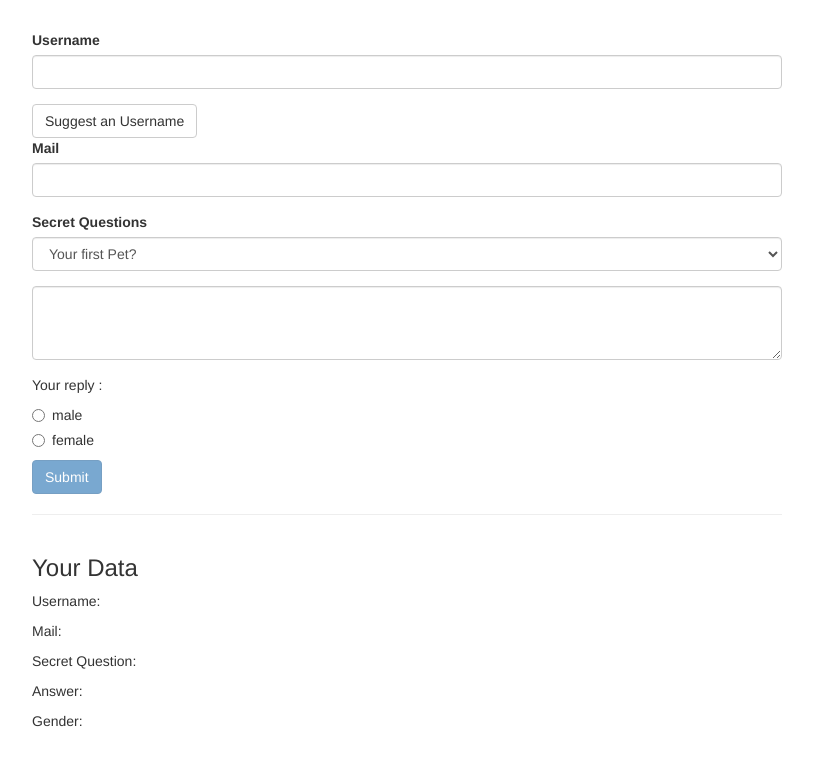
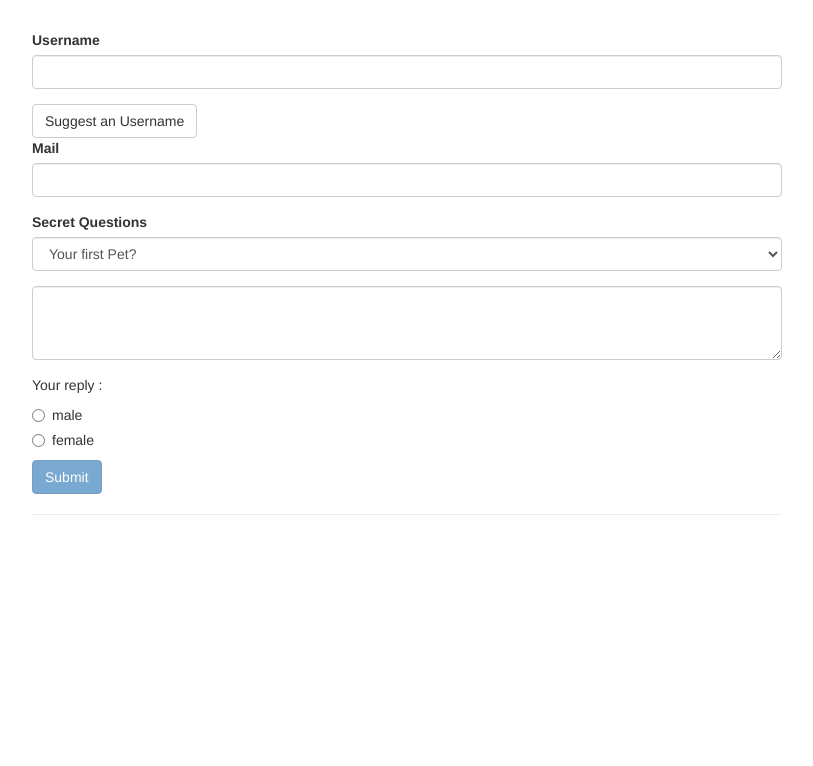
Before and after one commit to GaganaGavesh/Angular-Forms, an Angular app: page / in a window 1280 px wide. Shown: the top 766 px of the page, without its empty margins (233-1046 px from the left). Built offline with nearby package versions, Linux system fonts and the light colour scheme.

Commit message:
Conditionally show the summary

```diff
--- a/src/app/app.component.html
+++ b/src/app/app.component.html
@@ -81,8 +81,8 @@
       </form>
       <hr>
 
-      <div class="row">
-        <div class="col-xs-12">
+      <div class="row" >
+        <div class="col-xs-12" *ngIf="submitted">
           <h3>Your Data</h3>
           <p>Username: {{ user.username }}</p>
           <p>Mail: {{ user.email }}</p>
--- a/src/app/app.component.ts
+++ b/src/app/app.component.ts
@@ -20,6 +20,7 @@ export class AppComponent {
     answer: '',
     gender: '',
   }
+  submitted = false;
 
   @ViewChild('f') signupForm: NgForm;//submit karanna kalin from ekata acces ona nam meka hoda kramayak
 
@@ -60,6 +61,8 @@ export class AppComponent {
     this.user.secretQuestion = this.signupForm.value.secret;
     this.user.answer = this.signupForm.value.questionAnswer;
     this.user.gender = this.signupForm.value.gender;
+
+    this.submitted = !this.submitted;
   }
 
 }
```
